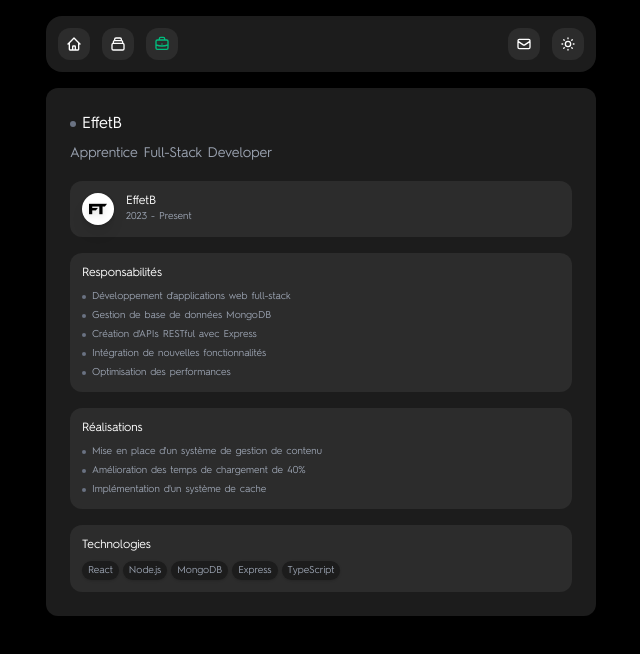
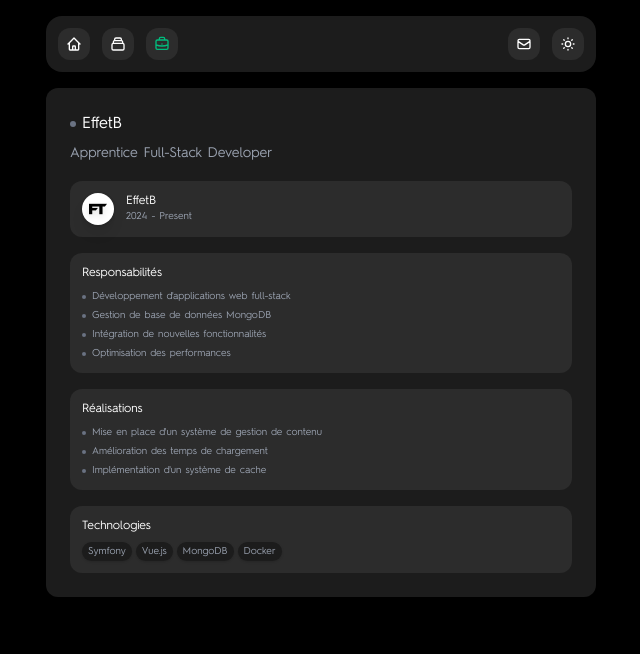
Before and after one commit to AdrRnv/Portfolio, a Next.js app: page /career/apprentice in a window 1280 px wide. Shown: the top 654 px of the page, without its empty margins (319-959 px from the left). Built offline with nearby package versions, Linux system fonts and the light colour scheme.

Commit message:
feat(POT-0): projects

```diff
--- a/src/app/career/[id]/page.tsx
+++ b/src/app/career/[id]/page.tsx
@@ -14,18 +14,17 @@ const careersData = [
     description: "Apprentice Full-Stack Developer",
     logo: "/assets/images/LogoFT.png",
     color: "bg-white",
-    period: "2023 - Present",
-    technologies: ["React", "Node.js", "MongoDB", "Express", "TypeScript"],
+    period: "2024 - Present",
+    technologies: ["Symfony", "Vue.js", "MongoDB", "Docker"],
     responsibilities: [
       "Développement d'applications web full-stack",
       "Gestion de base de données MongoDB",
-      "Création d'APIs RESTful avec Express",
       "Intégration de nouvelles fonctionnalités",
       "Optimisation des performances",
     ],
     achievements: [
       "Mise en place d'un système de gestion de contenu",
-      "Amélioration des temps de chargement de 40%",
+      "Amélioration des temps de chargement",
       "Implémentation d'un système de cache",
     ],
   },
@@ -35,8 +34,8 @@ const careersData = [
     description: "Full-Stack Developer",
     logo: "/assets/images/LogoFT.png",
     color: "bg-white",
-    period: "2022 - 2023",
-    technologies: ["React", "Node.js", "MongoDB", "Express"],
+    period: "2024",
+    technologies: ["Symfony", "Vue.js", "MongoDB", "Docker"],
     responsibilities: [
       "Développement d'applications web",
       "Gestion de base de données",
@@ -44,8 +43,7 @@ const careersData = [
       "Maintenance et support",
     ],
     achievements: [
-      "Refonte complète de l'interface utilisateur",
-      "Migration vers une architecture microservices",
+      "Migration vers une architecture",
       "Mise en place de tests automatisés",
     ],
   },
@@ -55,8 +53,8 @@ const careersData = [
     description: "Intern Full-Stack Developer",
     logo: "/assets/images/LogoFT.png",
     color: "bg-white",
-    period: "2022",
-    technologies: ["React", "Node.js", "MongoDB"],
+    period: "2024",
+    technologies: ["Symfony", "Vue.js", "MongoDB", "Docker"],
     responsibilities: [
       "Développement de fonctionnalités",
       "Correction de bugs",
```
